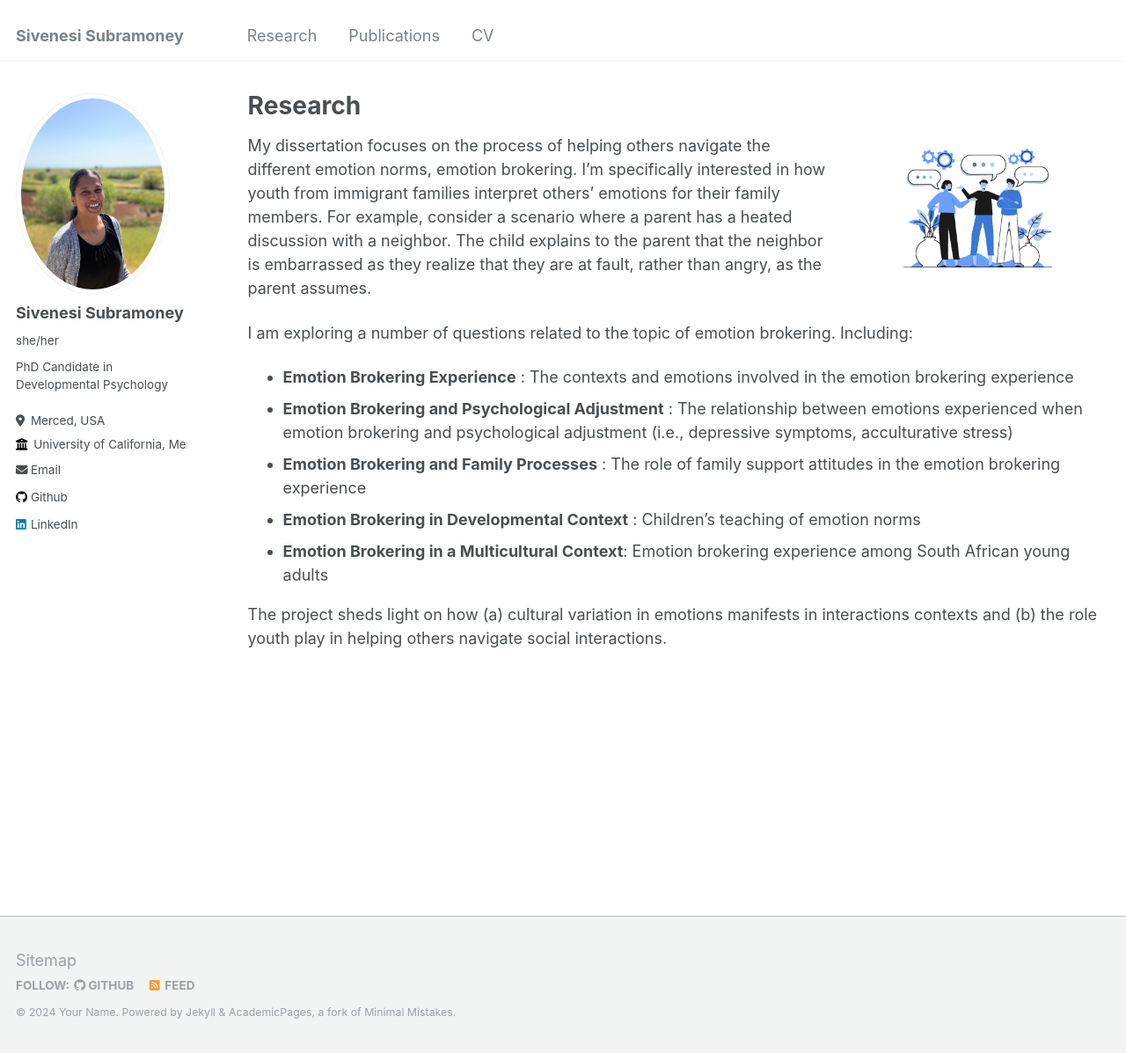
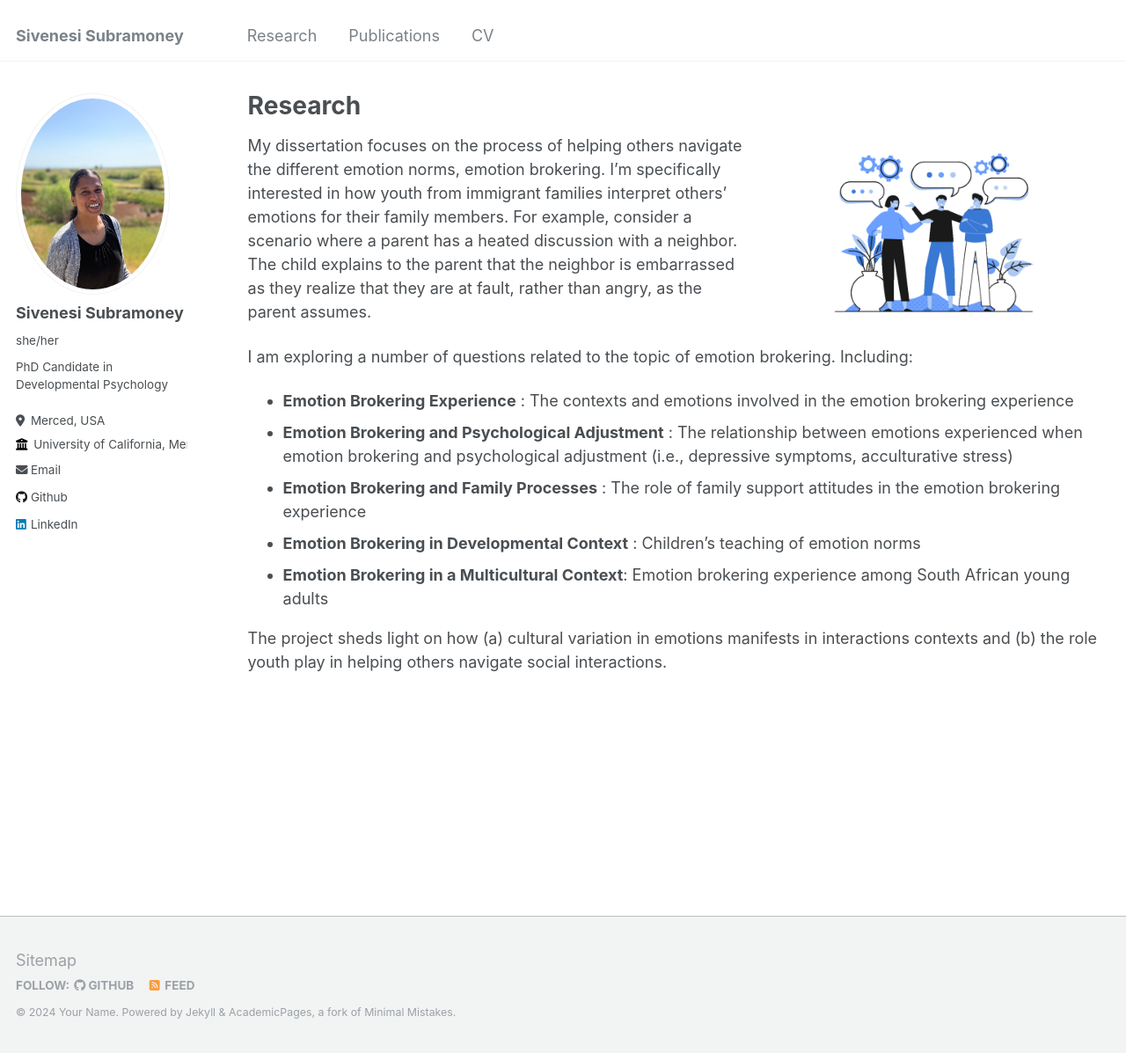
Before and after one commit to Sivenesi/Sivenesi.github.io, a Jekyll site: the page built from _pages/research.md, in a window 1280 px wide and 1197 px high. Shown: the whole window at 88% size. Built offline with Jekyll 4.4.1, drawn with Linux system fonts in a browser that asks for light colours.

Commit message:
Update research.md

```diff
--- a/_pages/research.md
+++ b/_pages/research.md
@@ -6,7 +6,7 @@
 ---
 
 
-![Talking](/images/Talking.png){: .align-right width="300px"}My dissertation focuses on the process of helping others navigate the different emotion norms, emotion brokering. I'm specifically interested in how youth from immigrant families interpret others' emotions for their family members. For example, consider a scenario where a parent has a heated discussion with a neighbor. The child explains to the parent that the neighbor is embarrassed as they realize that they are at fault, rather than angry, as the parent assumes.
+![Talking](/images/Talking.png){: .align-right width="400px"}My dissertation focuses on the process of helping others navigate the different emotion norms, emotion brokering. I'm specifically interested in how youth from immigrant families interpret others' emotions for their family members. For example, consider a scenario where a parent has a heated discussion with a neighbor. The child explains to the parent that the neighbor is embarrassed as they realize that they are at fault, rather than angry, as the parent assumes.
 
 
 
```
